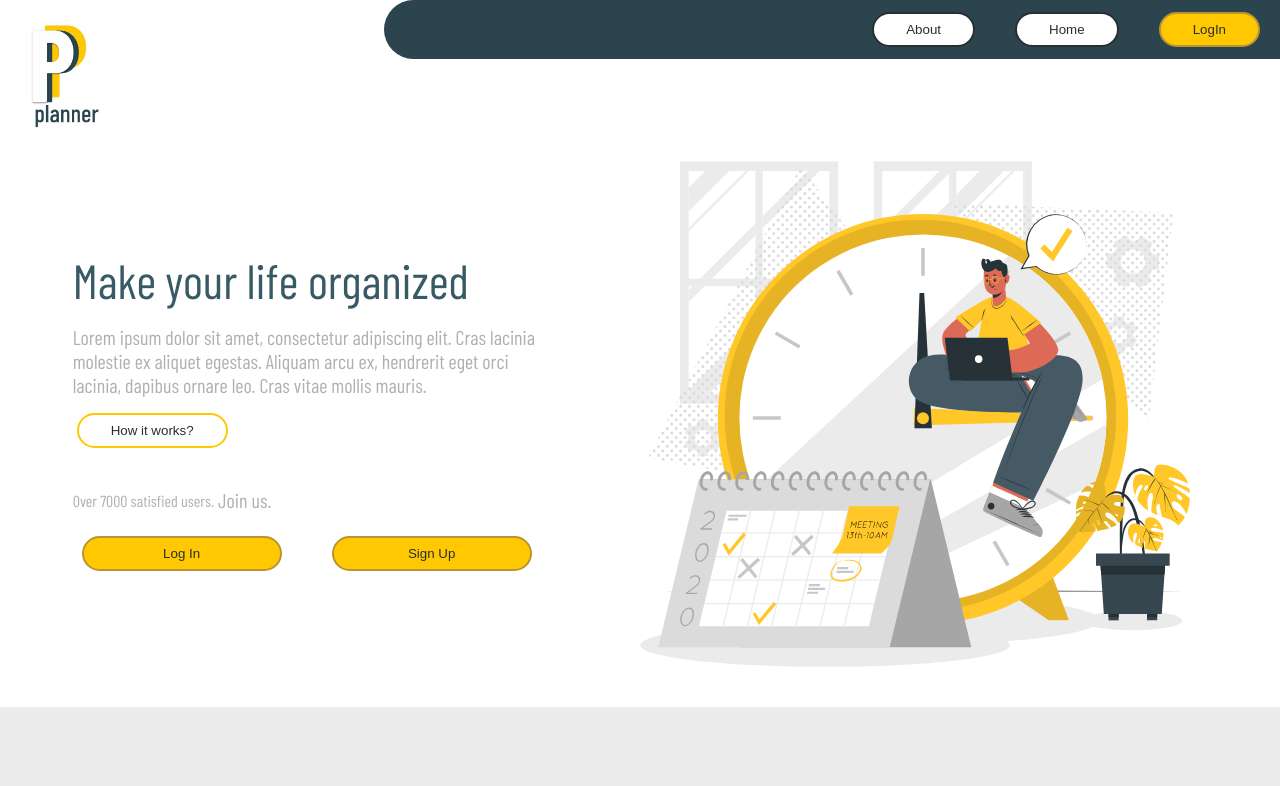
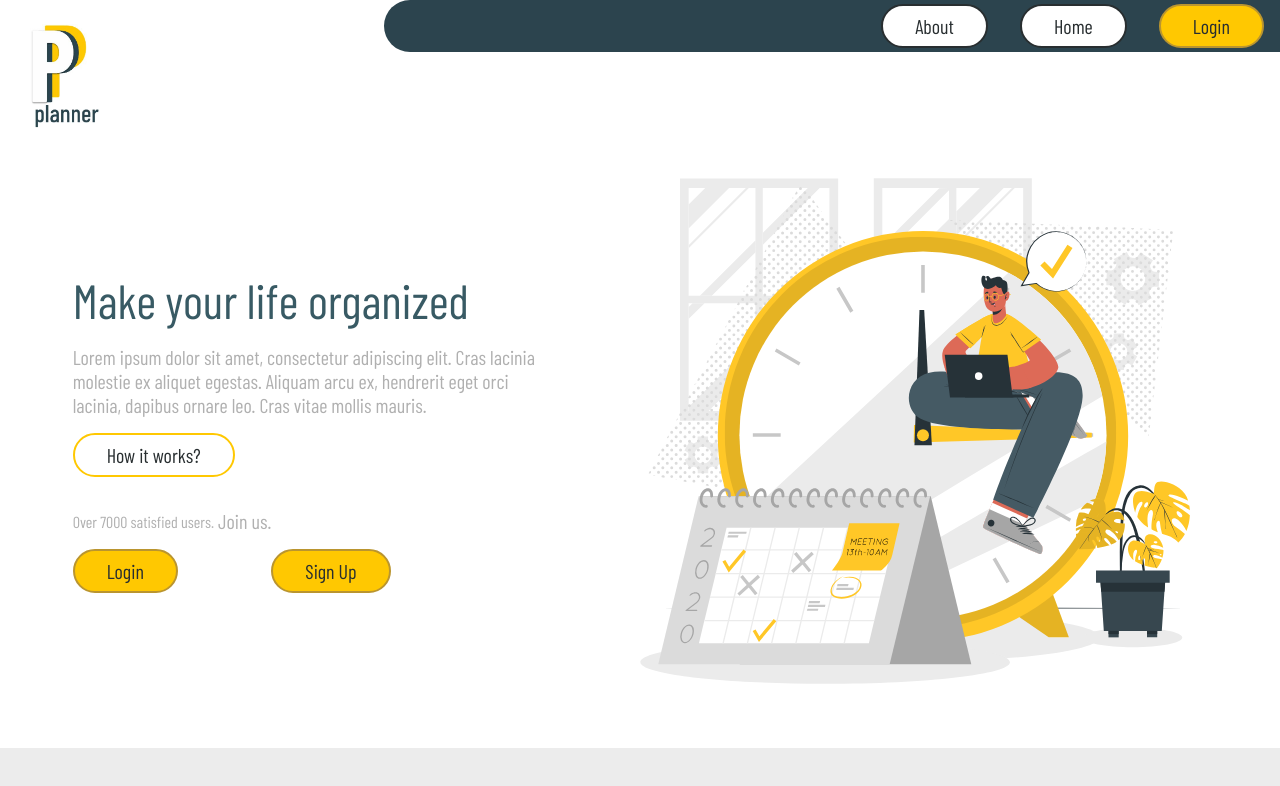
Before and after one commit to monika1127/PlannerApp, a React (Create React App) app: page / in a window 1280 px wide. Shown: the top 786 px of the page. Built offline with nearby package versions, Linux system fonts and the light colour scheme.

Commit message:
buttons styling

```diff
--- a/src/Components/Button.js
+++ b/src/Components/Button.js
@@ -5,7 +5,7 @@ export class Button extends Component {
         type: PropTypes.oneOf(['button', 'submit']),
         size: PropTypes.oneOf(['full', 'small', 'round']),
         color: PropTypes.oneOf(['primary', 'secondary', 'primary-neutral', 'secondary-neutral']),
-    }
+        onClick: PropTypes.func.isRequired,}
 
     render() {
         const { size, type, color, ...rest } = this.props
--- a/src/Components/Navbar.js
+++ b/src/Components/Navbar.js
@@ -1,18 +1,17 @@
 import React from 'react'
 import {Link} from 'react-router-dom'
-import Button from './Button'
 
 function Navbar() {
     return (
         <div className='navbar'>
-            <Link to='/about' className='navbar__item'>
-                <Button size='small' color='primary-neutral'>About</Button>
+            <Link to='/about' className='navbar__item button button--small button--primary-neutral'>
+                About
             </Link>
-            <Link to='/' className='navbar__item'>
-                <Button size='small' color='primary-neutral'>Home</Button>
+            <Link to='/' className='navbar__item button button--small button--primary-neutral'>
+                Home
             </Link>
-            <Link to='/signin' className='navbar__item'>
-                <Button size='small' color='secondary'>LogIn</Button>
+            <Link to='/signin' className='navbar__item button button--small button--secondary'>
+                Login
             </Link>
         </div>
 
--- a/src/Components/SliderItems/AboutItem.js
+++ b/src/Components/SliderItems/AboutItem.js
@@ -1,7 +1,6 @@
 import React from 'react'
 import {Link} from 'react-router-dom'
 import conceptListPicture from '../../assets/pictures/concept-list.svg'
-import Button from '../Button'
 
 const AboutItem = ({ data, active }) => {
     return (
@@ -12,8 +11,8 @@ const AboutItem = ({ data, active }) => {
             <div className='about-info__details'>
                 <div className='about-info__title'>{data.title}</div>
                 <div className='about-info__description'>{data.description}</div>
-                <Link to='/signin' className='signIn-btn'>
-                <Button tabindex={active ? 1 : -1} size='large' color='secondary'>Sign In</Button>
+                <Link to='/signin' className='signIn-btn button button--large button--secondary'>
+                Sign Up
                 </Link>
             </div>
         </div>
--- a/src/Pages/FrontPage.js/HomePage.js
+++ b/src/Pages/FrontPage.js/HomePage.js
@@ -3,7 +3,6 @@ import { Link } from 'react-router-dom'
 
 import themePicture from '../../assets/pictures/time-management.svg'
 
-import Button from '../../Components/Button'
 import Layout from '../../Components/Layout'
 
 const HomePage = () => {
@@ -11,14 +10,14 @@ const HomePage = () => {
         <Layout logoStatus='on'>
             <div className='home-page'>
                 <div className='home-page__theme'>
-                    <img src={themePicture} className='theme__picture' alt='time-management-picture' />
+                    <img src={themePicture} className='theme__picture' alt='time-management' />
                 </div>
                 <div className='home-page__container'>
                     <div className='home-page__about-app'>
                         <div className='about__slogan'>Make your life organized</div>
                         <div className='about__text'>Lorem ipsum dolor sit amet, consectetur adipiscing elit. Cras lacinia molestie ex aliquet egestas. Aliquam arcu ex, hendrerit eget orci lacinia, dapibus ornare leo. Cras vitae mollis mauris. </div>
-                        <Link to='/about' className='about__link'>
-                            <Button size='small' color='secondary-neutral'>How it works?</Button>
+                        <Link to='/about' className='about__link button button--small button--secondary-neutral'>
+                            How it works?
                         </Link>
                     </div>
                     <div className='home-page__signIn'>
@@ -27,11 +26,11 @@ const HomePage = () => {
                             <div className='signIn__slogan--main'>Join us.</div>
                         </div>
                         <div className="signIn__btns">
-                            <Link to='/signin' className='signIn__btn'>
-                                <Button size='full' color='secondary'>Log In</Button>
+                            <Link to='/signin' className='signIn__btn button button--small button--secondary'>
+                                Login
                             </Link>
-                            <Link to='/signin' className='signIn__btn'>
-                                <Button size='full' color='secondary'>Sign Up</Button>
+                            <Link to='/signin' className='signIn__btn button button--small button--secondary'>
+                                Sign Up
                             </Link>
                         </div>
                     </div>
--- a/src/Pages/FrontPage.js/SignIn.js
+++ b/src/Pages/FrontPage.js/SignIn.js
@@ -1,5 +1,6 @@
 import React from 'react'
 import {useFormik } from 'formik'
+import {Link} from 'react-router-dom'
 import Input from '../../Components/Form/Input'
 import Layout from '../../Components/Layout'
 import Button from '../../Components/Button'
@@ -87,7 +88,7 @@ const SignIn = () => {
                     </div>
                     <div className='signin__login-option'>
                         <div>Already have an account</div>
-                        <Button size='small' color='secondary-neutral'>Login</Button>
+                        <Link to='/login' className='link--text link--secondary'>Login</Link>
                     </div>
                 </div>
                   </Layout>
--- a/src/stylesheet/application.css
+++ b/src/stylesheet/application.css
@@ -130,6 +130,7 @@
 
 .home-page__about-app .about__link {
   text-decoration: none;
+  text-align: center;
 }
 
 .home-page__signIn {
@@ -138,7 +139,7 @@
   -webkit-box-flex: 1;
       -ms-flex: 1;
           flex: 1;
-  border-top-right-radius: 30%;
+  border-top-right-radius: 48px;
   display: -webkit-box;
   display: -ms-flexbox;
   display: flex;
@@ -181,12 +182,12 @@
 }
 
 .signIn__btns {
-  width: 100%;
+  width: 70%;
+  max-width: 400px;
 }
 
 .signIn__btn {
-  width: 100%;
-  margin: 8px 0px;
+  margin: 16px 0px;
   text-decoration: none;
   display: -webkit-box;
   display: -ms-flexbox;
@@ -203,17 +204,18 @@
   .home-page {
     height: auto;
     background-color: white;
-    padding: 0px 24px;
+    padding: 24px 24px;
     -webkit-box-orient: horizontal;
     -webkit-box-direction: reverse;
         -ms-flex-direction: row-reverse;
             flex-direction: row-reverse;
+    -webkit-box-align: center;
+        -ms-flex-align: center;
+            align-items: center;
     display: -webkit-box;
     display: -ms-flexbox;
     display: flex;
-    -webkit-box-align: center;
-        -ms-flex-align: center;
-            align-items: center;
+    align-items: center;
     -webkit-box-pack: center;
         -ms-flex-pack: center;
             justify-content: center;
@@ -222,7 +224,19 @@
     max-width: 100%;
   }
   .home-page__about-app {
-    display: block;
+    display: -webkit-box;
+    display: -ms-flexbox;
+    display: flex;
+    -webkit-box-orient: vertical;
+    -webkit-box-direction: normal;
+        -ms-flex-direction: column;
+            flex-direction: column;
+    -webkit-box-align: start;
+        -ms-flex-align: start;
+            align-items: flex-start;
+    -webkit-box-pack: end;
+        -ms-flex-pack: end;
+            justify-content: flex-end;
     width: 400px;
     padding: 16px;
   }
@@ -254,9 +268,13 @@
     display: -webkit-box;
     display: -ms-flexbox;
     display: flex;
-    -webkit-box-pack: start;
-        -ms-flex-pack: start;
-            justify-content: flex-start;
+    -webkit-box-pack: justify;
+        -ms-flex-pack: justify;
+            justify-content: space-between;
+    padding: 0px 16px;
+  }
+  .signIn__btns .signIn__btn {
+    margin: 0px;
   }
 }
 
@@ -265,7 +283,6 @@
     max-width: 90%;
   }
   .home-page__about-app {
-    display: block;
     width: 500px;
     padding: 16px;
   }
@@ -417,16 +434,65 @@
 .button {
   display: block;
   cursor: pointer;
+  outline: none;
+  position: relative;
+  z-index: 1;
+  overflow: hidden;
 }
 
-.button:hover {
+.button:focus {
+  -webkit-transform: scale(1.1);
+          transform: scale(1.1);
+  outline: none;
+}
+
+.button::after {
+  content: '';
+  position: absolute;
+  width: 100%;
+  height: 100%;
+  top: 0;
+  left: 0;
+  border-radius: 30px;
+  z-index: -1;
+  -webkit-transform: scaleX(0);
+          transform: scaleX(0);
+  -webkit-transform-origin: left;
+          transform-origin: left;
+  -webkit-transition-property: opacity;
+  transition-property: opacity;
+  -webkit-transition-duration: 300ms;
+          transition-duration: 300ms;
+  -webkit-transition-timing-function: ease-in;
+          transition-timing-function: ease-in;
+  -webkit-transition-property: -webkit-transform;
+  transition-property: -webkit-transform;
+  transition-property: transform;
+  transition-property: transform, -webkit-transform;
+  transition-duration: 300ms;
+  transition-timing-function: ease-in;
+  opacity: 0;
+}
+
+.button:hover::after {
+  -webkit-transform: scaleX(1);
+          transform: scaleX(1);
   opacity: 0.8;
 }
 
 .button--primary {
   background-color: #2c444e;
   color: #ececec;
-  border: 2px solid #385a64;
+  border: 2px solid #282e30;
+}
+
+.button--primary::after {
+  background-color: #a0bec8;
+}
+
+.button--primary:focus {
+  -webkit-box-shadow: box-shadow(#385a64);
+          box-shadow: box-shadow(#385a64);
 }
 
 .button--primary-neutral {
@@ -435,10 +501,28 @@
   border: 2px solid #282e30;
 }
 
+.button--primary-neutral::after {
+  background-color: #a0bec8;
+}
+
+.button--primary-neutral:focus {
+  -webkit-box-shadow: box-shadow(#385a64);
+          box-shadow: box-shadow(#385a64);
+}
+
 .button--secondary {
   background-color: #ffc801;
   color: #282e30;
   border: 2px solid #ba952f;
+}
+
+.button--secondary::after {
+  background-color: #ffe68c;
+}
+
+.button--secondary:focus {
+  -webkit-box-shadow: box-shadow(#ffe68c);
+          box-shadow: box-shadow(#ffe68c);
 }
 
 .button--secondary-neutral {
@@ -447,23 +531,29 @@
   border: 2px solid #ffc801;
 }
 
+.button--secondary-neutral::after {
+  background-color: #ffe68c;
+}
+
+.button--secondary-neutral:focus {
+  -webkit-box-shadow: box-shadow(#ffe68c);
+          box-shadow: box-shadow(#ffe68c);
+}
+
 .button--full {
   width: 80%;
   padding: 8px;
   border-radius: 20px;
-  max-width: 400px;
 }
 
 .button--small {
   padding: 8px 32px;
   border-radius: 30px;
-  margin: 8px 4px;
 }
 
 .button--large {
   padding: 8px 48px;
   border-radius: 30px;
-  margin: 8px 4px;
 }
 
 .button--round {
--- a/src/stylesheet/components/_homePage.sass
+++ b/src/stylesheet/components/_homePage.sass
@@ -24,12 +24,13 @@
         display: none
     .about__link
         text-decoration: none
+        text-align: center
 
 .home-page__signIn
     width: 100%
     background-color: $primary
     flex: 1
-    border-top-right-radius: 30%
+    border-top-right-radius: 48px
     @include flex-centered
     flex-direction: column
 
@@ -43,11 +44,11 @@
     .signIn__slogan--main
         font-size: $font-size-lg
 .signIn__btns
-    width: 100%
+    width: 70%
+    max-width: 400px
 
 .signIn__btn
-    width: 100%
-    margin: 8px 0px
+    margin: 16px 0px
     text-decoration: none
     @include flex-centered
 
@@ -55,14 +56,18 @@
     .home-page
         height: auto
         background-color: white
-        padding: 0px 24px
+        padding: 24px 24px
         flex-direction: row-reverse
+        align-items: center
         @include flex-centered
 
     .theme__picture
         max-width: 100%
     .home-page__about-app
-        display: block
+        display: flex
+        flex-direction: column
+        align-items: flex-start
+        justify-content: flex-end
         width: 400px
         padding: 16px
         .about__text
@@ -77,6 +82,7 @@
 
     .signIn__slogan
         padding-left: 16px
+
         flex-direction: row
         justify-content: flex-start
         .signIn__slogan--main
@@ -85,13 +91,15 @@
 
     .signIn__btns
         display: flex
-        justify-content: flex-start
+        justify-content: space-between
+        padding: 0px 16px
+        .signIn__btn
+            margin: 0px
 
 @media(min-width: 992px)
     .theme__picture
         max-width: 90%
     .home-page__about-app
-        display: block
         width: 500px
         padding: 16px
         .about__slogan
--- a/src/stylesheet/shared/_buttons.sass
+++ b/src/stylesheet/shared/_buttons.sass
@@ -1,44 +1,79 @@
 .button
     display: block
     cursor: pointer
-    &:hover
-        opacity: 0.8
+    outline: none
+    position: relative
+    z-index: 1
+    overflow: hidden
+    &:focus
+        transform: scale(1.1)
+        outline: none
+.button::after
+    content: ''
+    position: absolute
+    width: 100%
+    height: 100%
+    top: 0
+    left: 0
+    border-radius: 30px
+    z-index: -1
+    transform: scaleX(0)
+    transform-origin: left
+    @include animate (opacity)
+    @include animate (transform)
+
+    opacity: 0
+
+.button:hover::after
+    transform: scaleX(1)
+    opacity: 0.8
 
 .button--primary
     background-color: $primary
     color: $neutral-light
-    border: 2px solid $primary-light
+    border: 2px solid $primary-dark
+    &::after
+        background-color: $primary-very-light
+    &:focus
+        box-shadow: box-shadow($primary-light)
 
 .button--primary-neutral
     background-color: white
     color: $primary-dark
     border: 2px solid $primary-dark
-
+    &::after
+        background-color: $primary-very-light
+    &:focus
+        box-shadow: box-shadow($primary-light)
 .button--secondary
     background-color: $secondary
     color: $primary-dark
     border: 2px solid $secondary-dark
+    &::after
+        background-color: $secondary-light
+    &:focus
+        box-shadow: box-shadow($secondary-light)
 
 .button--secondary-neutral
     background-color: white
     color: $primary-dark
     border: 2px solid $secondary
-
+    &::after
+        background-color: $secondary-light
+    &:focus
+        box-shadow: box-shadow($secondary-light)
 .button--full
     width: 80%
     padding: 8px
     border-radius: 20px
-    max-width: 400px
 
 .button--small
     padding: 8px 32px
     border-radius: 30px
-    margin: 8px 4px
 
 .button--large
     padding: 8px 48px
     border-radius: 30px
-    margin: 8px 4px
 
 .button--round
     width: 28px
```
Also changed, not shown: src/stylesheet/base/_mixins.sass (+11 -0 lines), src/stylesheet/base/_variables.sass (+11 -0 lines), 1 other file (tests, documents, lock files or other folders).
